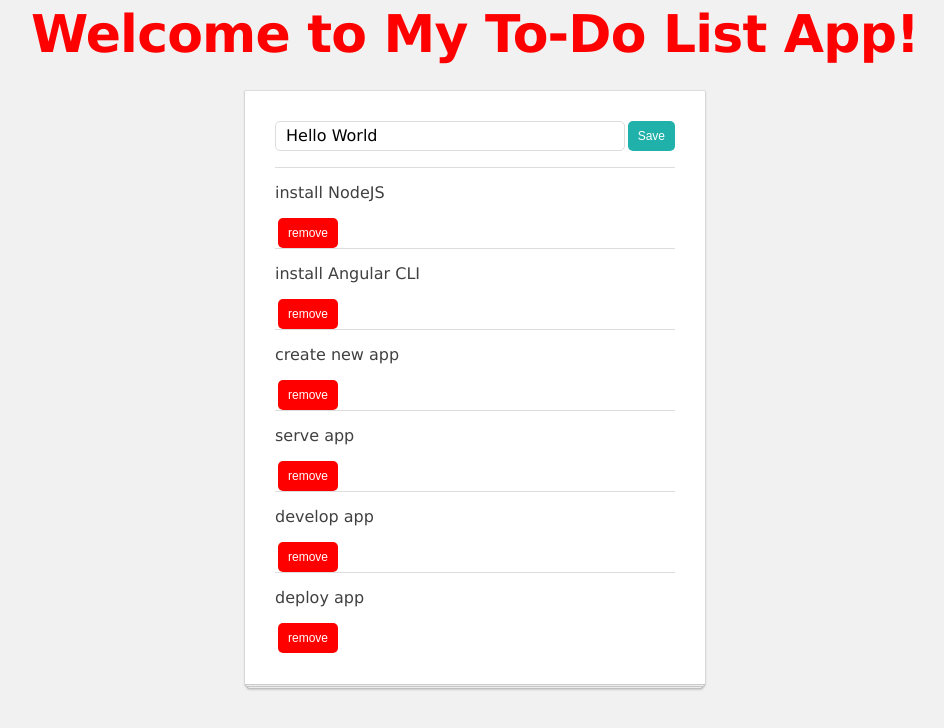
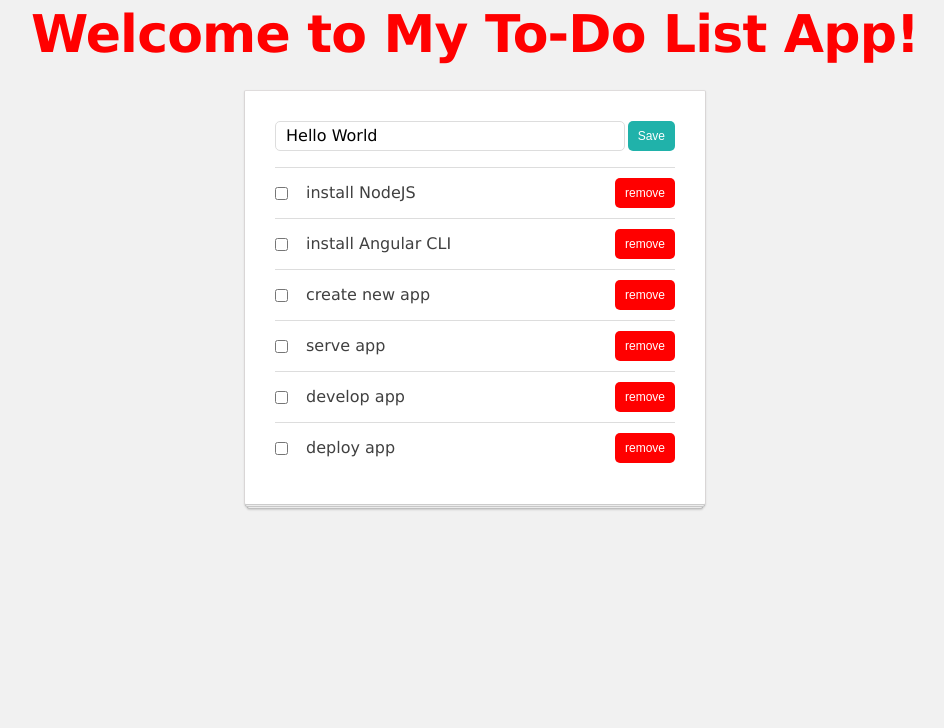
Before and after one commit to nehal076/to-do-list-by-nehal, an Angular app: page / in a window 1280 px wide. Shown: the top 728 px of the page, without its empty margins (165-1109 px from the left). Built offline with nearby package versions, Linux system fonts and the light colour scheme.

Commit message:
5 files modified #19 Adding a checkbox

```diff
--- a/src/app/list-manager/list-manager.component.html
+++ b/src/app/list-manager/list-manager.component.html
@@ -6,7 +6,9 @@
   <ul>
     <li *ngFor="let todoItem of todoList">
       <app-todo-item [item]="todoItem"
-               (remove)="removeItem($event)"></app-todo-item>
+               (remove)="removeItem($event)"
+               (update)="updateItem($event.item, $event.changes)">
+      </app-todo-item>
     </li>
   </ul>
 </div>
--- a/src/app/list-manager/list-manager.component.ts
+++ b/src/app/list-manager/list-manager.component.ts
@@ -23,4 +23,8 @@
   removeItem(item) {
     this.todoListService.deleteItem(item);
   }
+
+  updateItem(item, changes) {
+    this.todoListService.updateItem(item, changes);
+  }
 }
--- a/src/app/todo-item/todo-item.component.css
+++ b/src/app/todo-item/todo-item.component.css
@@ -16,3 +16,7 @@
   flex-grow: 1;
   padding-left: 11px;
 }
+
+.todo-complete {
+    text-decoration: line-through;
+}
--- a/src/app/todo-item/todo-item.component.html
+++ b/src/app/todo-item/todo-item.component.html
@@ -1,7 +1,14 @@
 <div class="todo-item">
-  {{ item.title }}
-</div>
+	<input type="checkbox"
+             class="todo-checkbox"
+             (click)="completeItem()"/>
+	<span class="todo-title" [ngClass]="{'todo-complete': item.completed}">
+        {{ item.title }}
+      </span>
 
-<button class="btn btn-red" (click)="removeItem()">
+
+	<button class="btn btn-red" (click)="removeItem()">
   remove
 </button>
+
+</div>
--- a/src/app/todo-item/todo-item.component.ts
+++ b/src/app/todo-item/todo-item.component.ts
@@ -11,10 +11,18 @@
 
   @Input() item: TodoItem;
   @Output() remove: EventEmitter<TodoItem> = new EventEmitter();
+  @Output() update: EventEmitter<any> = new EventEmitter();
 
   constructor() { }
 
   ngOnInit() {
+  }
+
+  completeItem() {
+    this.update.emit({
+      item: this.item,
+      changes: {completed: !this.item.completed}
+    });
   }
 
   removeItem() {
```
